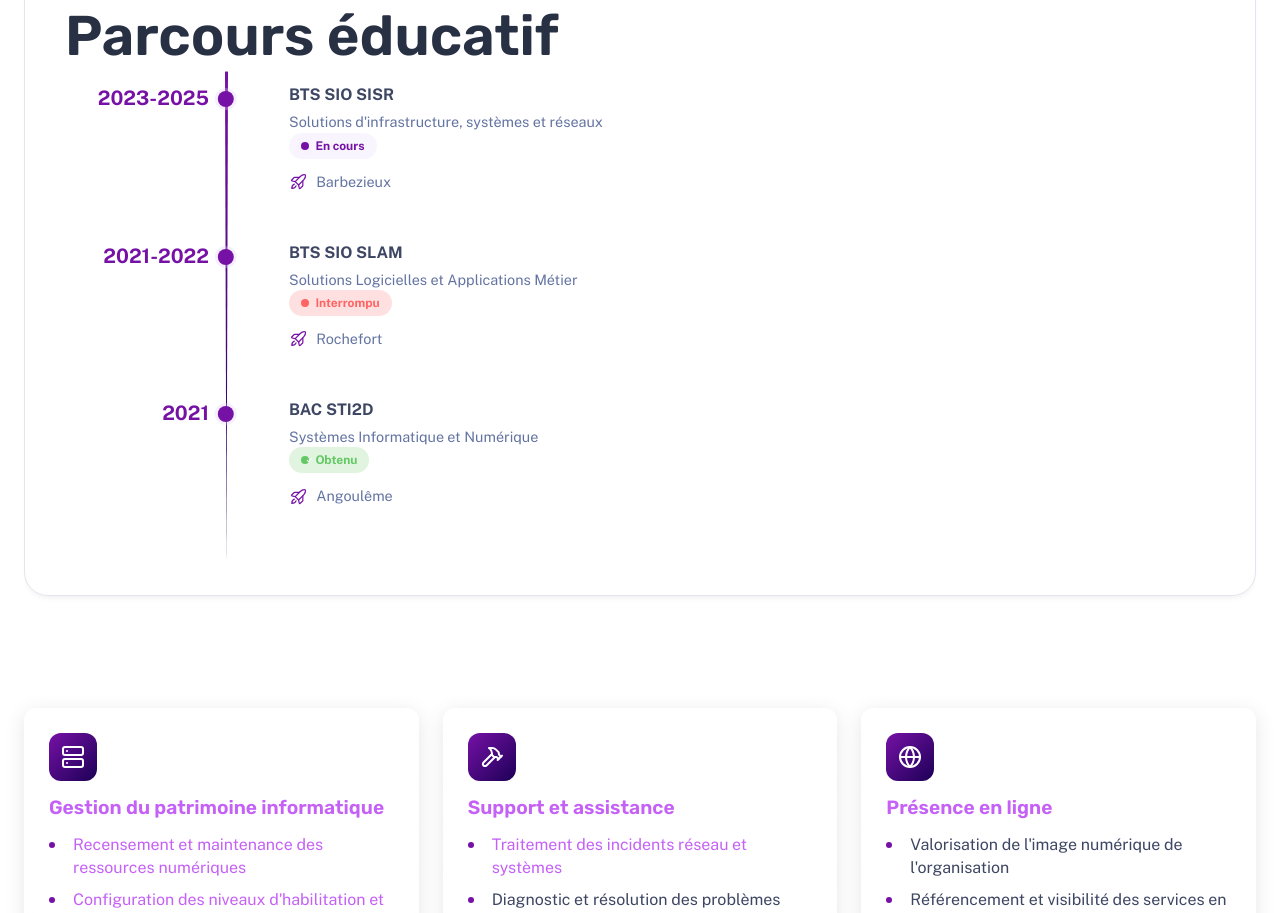
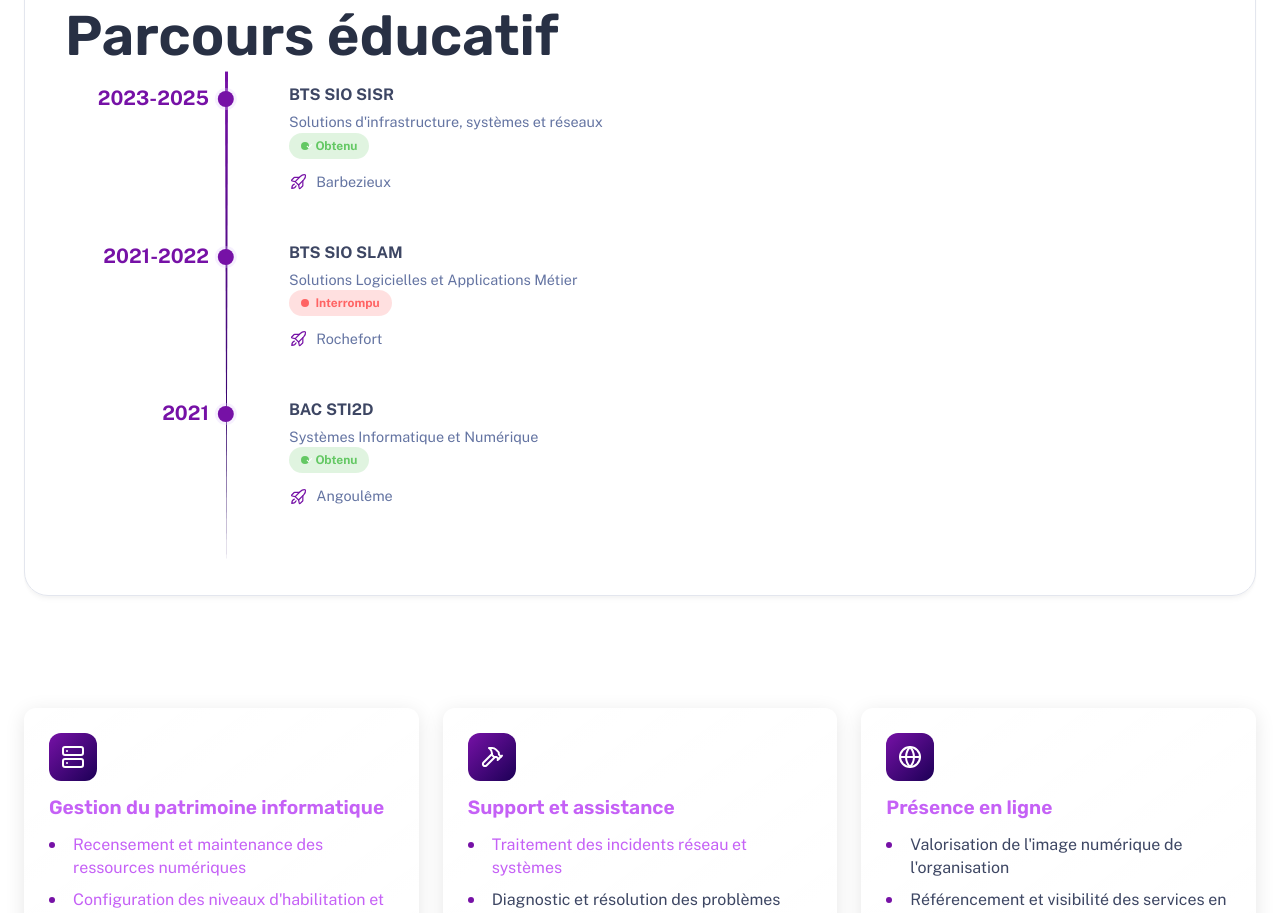
Before and after one commit to RaphaelFLT/RaphaelFLT.github.io, an Astro site: page / in a window 1280 px wide. Shown: the part 980-1893 px from the top of the page. Built offline with nearby package versions, Linux system fonts and the light colour scheme; Astro itself is replaced by a stand-in of ours.

Commit message:
bts obtenu

```diff
--- a/src/components/Skills.astro
+++ b/src/components/Skills.astro
@@ -13,7 +13,7 @@ import Icon from './Icon.astro';
 					<div class="timeline-header">
 						<strong>BTS SIO SISR</strong>
 						<p>Solutions d'infrastructure, systèmes et réseaux</p>
-						<span class="status in-progress">En cours</span>
+						<span class="status completed">Obtenu</span>
 					</div>
 					<div class="location">
 						<Icon icon="rocket-launch" color="var(--accent-regular)" size="1.2rem" />
```
